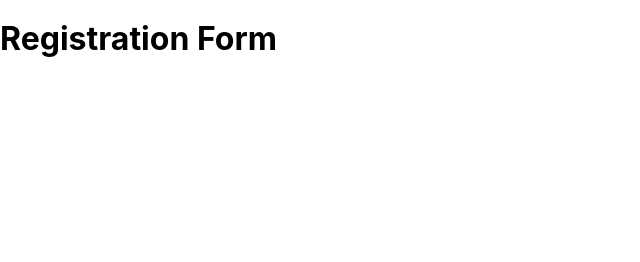
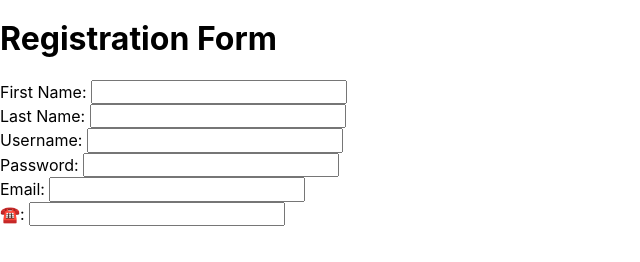
Before and after one commit to Claim-Academy-JS/registration-form, a website: page index.html in a window 1280 px wide. Shown: the whole page, without its empty margins (0-640 px from the left). Drawn offline with nearby package versions, Linux system fonts and the light colour scheme.

Commit message:
Create a registration form

```diff
--- a/index.html
+++ b/index.html
@@ -16,6 +16,39 @@
   <body>
     <h1>Registration Form</h1>
 
+    <form>
+      <div>
+        <!-- 'for' attribute should match up with an id attribute for the corresponding input -->
+        <label for="fname">First Name:</label>
+        <input type="text" id="fname" />
+      </div>
+
+      <div>
+        <label for="lname">Last Name:</label>
+        <input type="text" id="lname" />
+      </div>
+
+      <div>
+        <label for="uname">Username:</label>
+        <input type="text" id="uname" />
+      </div>
+
+      <div>
+        <label for="password">Password:</label>
+        <input type="password" id="password" />
+      </div>
+
+      <div>
+        <label for="email">Email: </label>
+        <input type="email" id="email" />
+      </div>
+
+      <div>
+        <label for="phone">☎️:</label>
+        <input type="tel" id="phone" />
+      </div>
+    </form>
+
     <script src="./scripts.js" type="module"></script>
   </body>
 </html>
```
